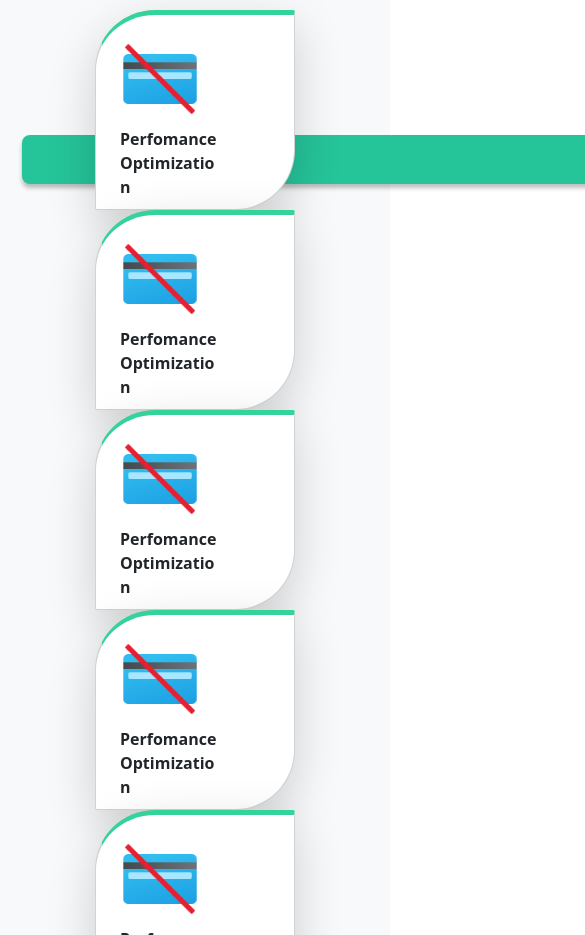
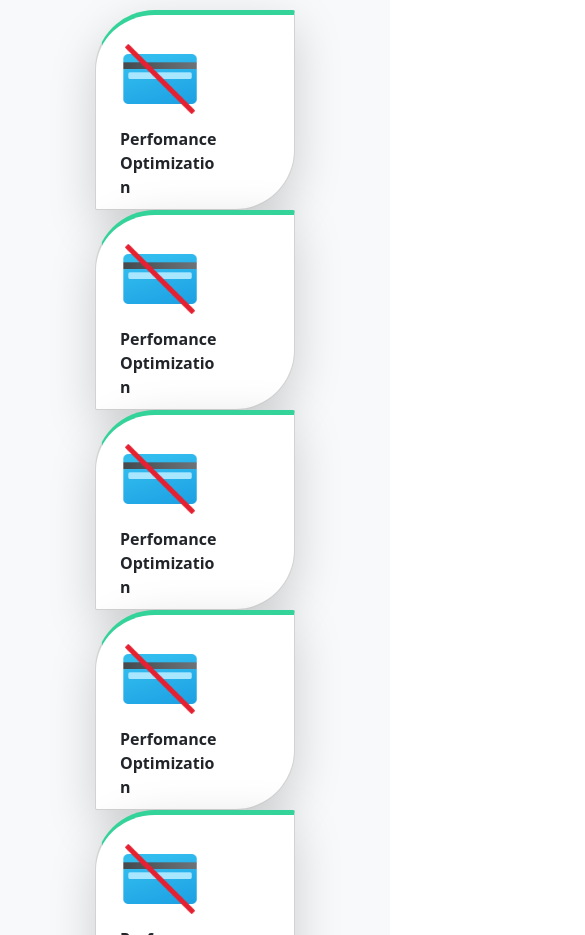
Before and after one commit to naimatofficial/Remote-Jobs, a plain HTML site: page index.html in a window 390 px wide. Shown: the part 3280-4215 px from the top of the page, 585 px wide, since content can reach past the window. Drawn offline with nearby package versions, Linux system fonts and the light colour scheme.

Commit message:
rectange udpate

```diff
--- a/index.html
+++ b/index.html
@@ -379,7 +379,7 @@
 		<section id="embedded" class="bg-light py-5 mt-5">
 			<div class="container py-4 position-relative">
 				<!-- Rectangle -->
-				<div class="rectangle"></div>
+				<div class="rectangle d-none d-md-none d-lg-block"></div>
 				<div class="mb-5 services">
 					<h2 class="text-center mb-5 text-capitalize">
 						Our embedded architects Services
--- a/styles.css
+++ b/styles.css
@@ -1,6 +1,6 @@
 .rectangle {
 	position: absolute;
-	width: 1280px;
+	width: 80rem;
 	height: 49px;
 	left: 22px;
 	top: 256px;
```
